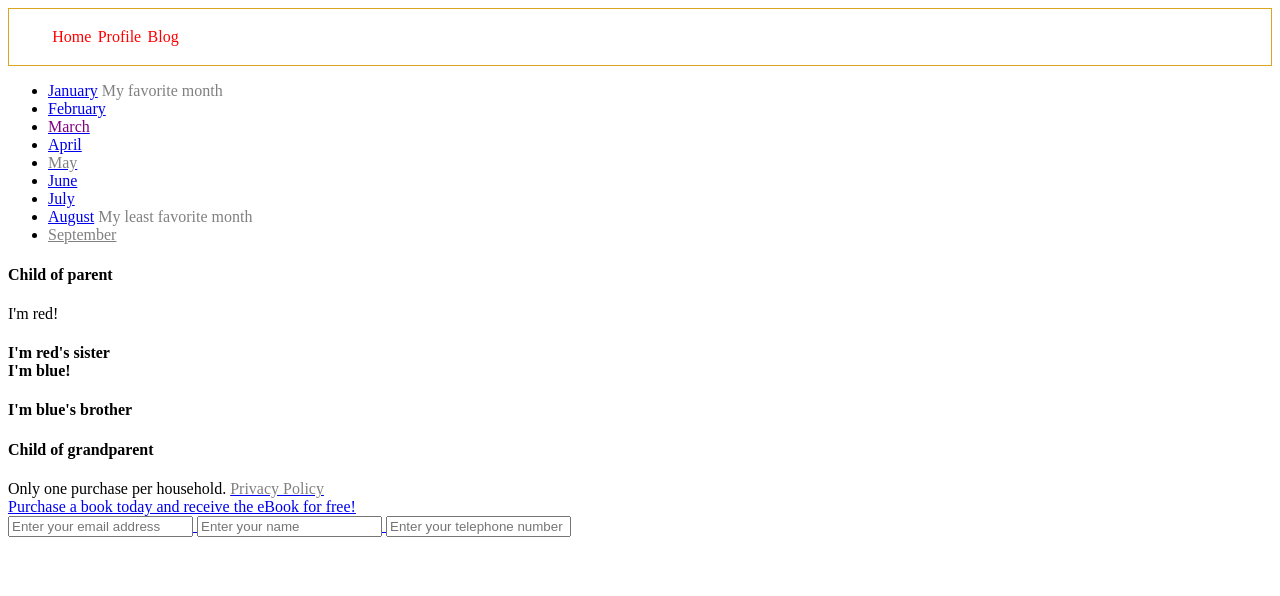
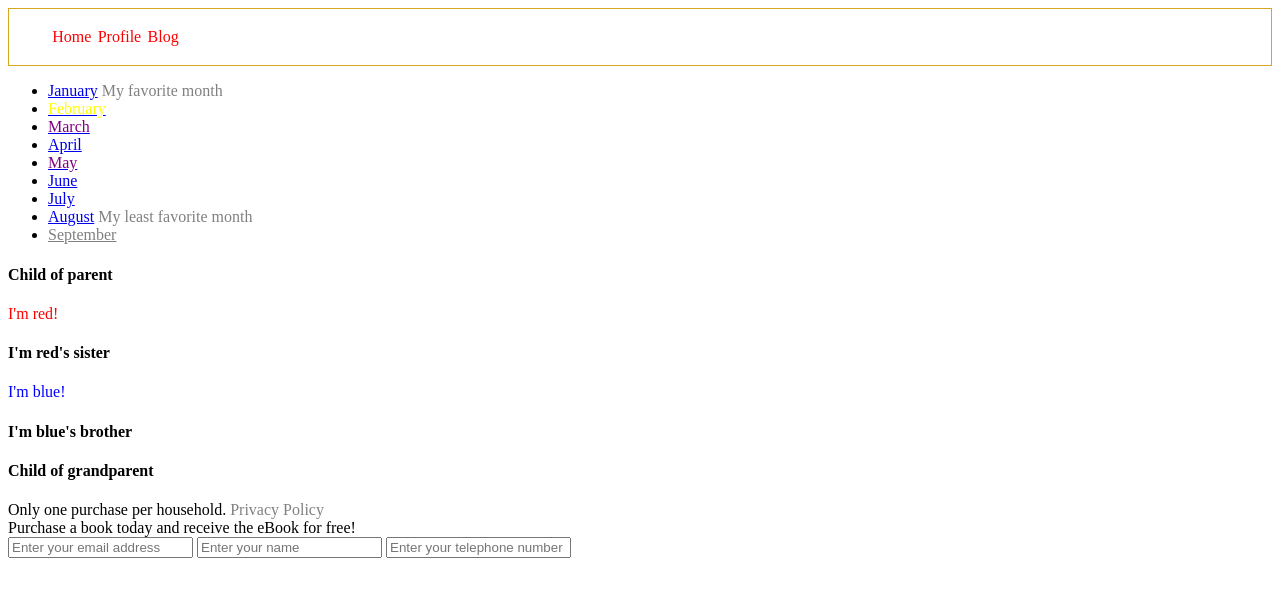
Before and after one commit to ebventurino/CSSPractice, a plain HTML site: page index.html in a window 1280 px wide. Drawn offline with Linux system fonts and the light colour scheme.

Commit message:
changed colors

```diff
--- a/index.html
+++ b/index.html
@@ -16,7 +16,7 @@
           <li>Blog</li>
         </ul>
       </header>
-
+      <article>
       <section>
         <div class="month-list">
           <ul>
@@ -60,14 +60,15 @@
           </ul>
         </div>
       </section>
-
+      </article>
+      <article>
       <section>
         <div class="grandparent">
           <div class="parent">
             <h4>Child of parent</h4>
             <div>
               <div>I'm red!</div>
-              <h4>I'm red's sister
+              <h4>I'm red's sister</h4>
               <div>I'm blue!</div>
               <h4>I'm blue's brother</h4>
             </div>
@@ -75,12 +76,13 @@
           <h4>Child of grandparent</h4>
         </div>
       </section>
-
+    </article>
       <footer class="padded">
 
         <div class="disclaimer">
           Only one purchase per household.
           <a href="#">
+              </a>
             <span class="footer-link">
               <span class="disabled">
                 Privacy Policy
--- a/selectors.css
+++ b/selectors.css
@@ -16,6 +16,18 @@ header ul li {
  color: grey;
 }
 
-a > .disabled {
+a .disabled {
     color: purple;
 }
+
+.active {
+    color: yellow;
+}
+
+ .parent div:nth-child(1) {
+    color: red;
+}
+
+.parent div:nth-child(3) {
+    color: blue;
+}
```
